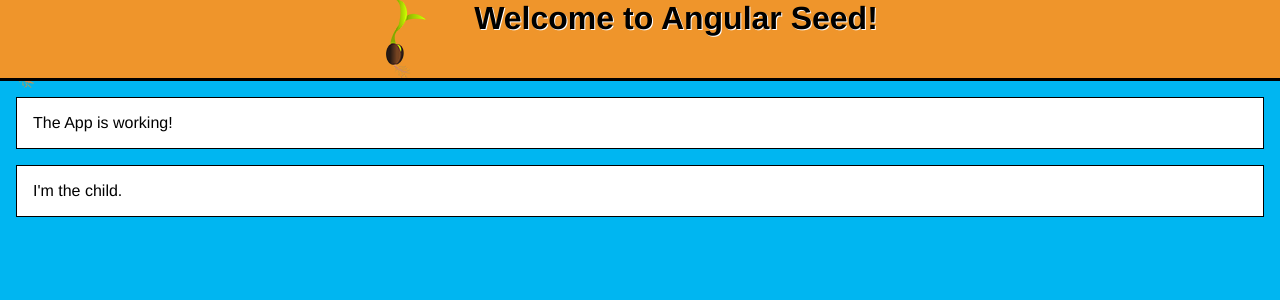
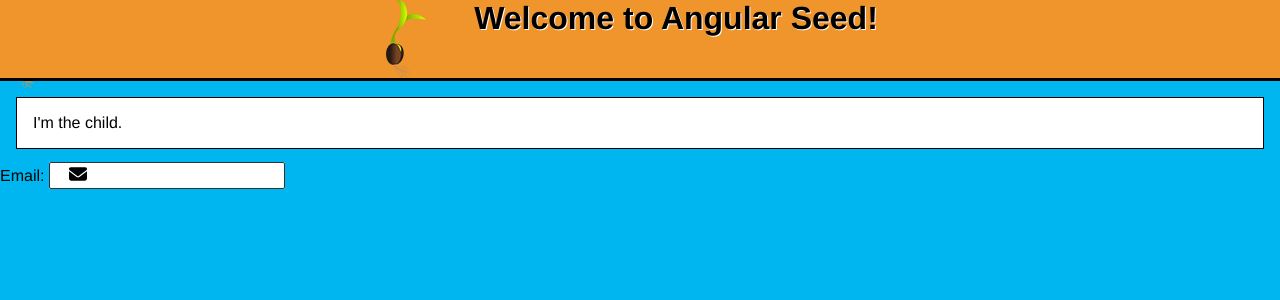
Before and after one commit to kevinruse/angular-v14-seed, an Angular app: page / in a window 1280 px wide. Shown: the top 300 px of the page. Built offline with nearby package versions, Linux system fonts and the light colour scheme.

Commit message:
guided exercise 10 using 3rd party libraries and advanced styling

```diff
--- a/package.json
+++ b/package.json
@@ -18,6 +18,9 @@
     "@angular/platform-browser": "^14.0.0",
     "@angular/platform-browser-dynamic": "^14.0.0",
     "@angular/router": "^14.0.0",
+    "@fortawesome/angular-fontawesome": "^0.11.1",
+    "@fortawesome/fontawesome-svg-core": "^6.1.1",
+    "@fortawesome/free-solid-svg-icons": "^6.1.1",
     "rxjs": "~7.5.0",
     "tslib": "^2.3.0",
     "zone.js": "~0.11.4"
--- a/src/app/app.component.css
+++ b/src/app/app.component.css
@@ -4,3 +4,17 @@
     margin: 1em;
     background-color: #fff;
 }
+
+form {
+    width: 100%;
+    height: 3em;
+    padding-top: 1.5em;
+}
+
+.warning {
+    background-color: #f00;
+}
+
+.caution {
+    background-color: #ffa500;
+}
--- a/src/app/app.component.html
+++ b/src/app/app.component.html
@@ -1,5 +1,9 @@
 <div>
   <app-header></app-header>
-  <p>The App is working!</p>
+  <!-- <p>The App is working!</p> -->
   <app-child></app-child>
+  <!-- <form class="caution"> -->
+  <label>Email: </label>
+  <app-form-input></app-form-input>
+  <!-- </form> -->
 </div>
--- a/src/app/app.module.ts
+++ b/src/app/app.module.ts
@@ -2,12 +2,18 @@
 import { BrowserModule } from "@angular/platform-browser";
 
 import { AppComponent } from './app.component';
-import { HeaderComponent } from './header/header.component';
 import { ChildComponent } from './child/child.component';
+import { HeaderComponent } from "./header/header.component";
+
+import { FormInputComponent } from './form-input/form-input.component';
+import { FontAwesomeModule } from "@fortawesome/angular-fontawesome";
 
 @NgModule({
-     imports: [ BrowserModule ],
-     declarations: [ AppComponent, HeaderComponent, ChildComponent ],
+     imports: [ BrowserModule, FontAwesomeModule ],
+     declarations: [ AppComponent,
+                     ChildComponent,
+                     FormInputComponent,
+                     HeaderComponent ],
      bootstrap: [ AppComponent ]
 })
 
--- /dev/null
+++ b/src/app/form-input/form-input.component.css
@@ -0,0 +1,29 @@
+.icon {
+    font-size: 18px;
+    padding-left: 15px;
+    padding-right: 12px;
+}
+
+:host {
+    border: 1px solid #333;
+    border-radius: 2px;
+    padding: 4px;
+    background: #fff;
+}
+
+input {
+    border: none;
+    height: 20px;
+}
+
+/* :host small {
+    color: #f00;
+} */
+
+:host-context(.warning) small {
+    color: #f00;
+}
+
+:host-context(.caution) small {
+    color: #ffa500;
+}
--- /dev/null
+++ b/src/app/form-input/form-input.component.html
@@ -0,0 +1,3 @@
+<fa-icon [icon]="faEnvelope" class="icon"></fa-icon>
+<input type="email" />
+<!-- <small>Please enter your business email account.</small> -->
--- /dev/null
+++ b/src/app/form-input/form-input.component.ts
@@ -0,0 +1,18 @@
+import { Component, OnInit } from '@angular/core';
+import { faEnvelope } from '@fortawesome/free-solid-svg-icons';
+
+@Component({
+  selector: 'app-form-input',
+  templateUrl: './form-input.component.html',
+  styleUrls: ['./form-input.component.css']
+})
+export class FormInputComponent implements OnInit {
+
+  faEnvelope = faEnvelope;
+
+  constructor() { }
+
+  ngOnInit(): void {
+  }
+
+}
```
Also changed, not shown: 2 other files (tests, documents, lock files or other folders).
